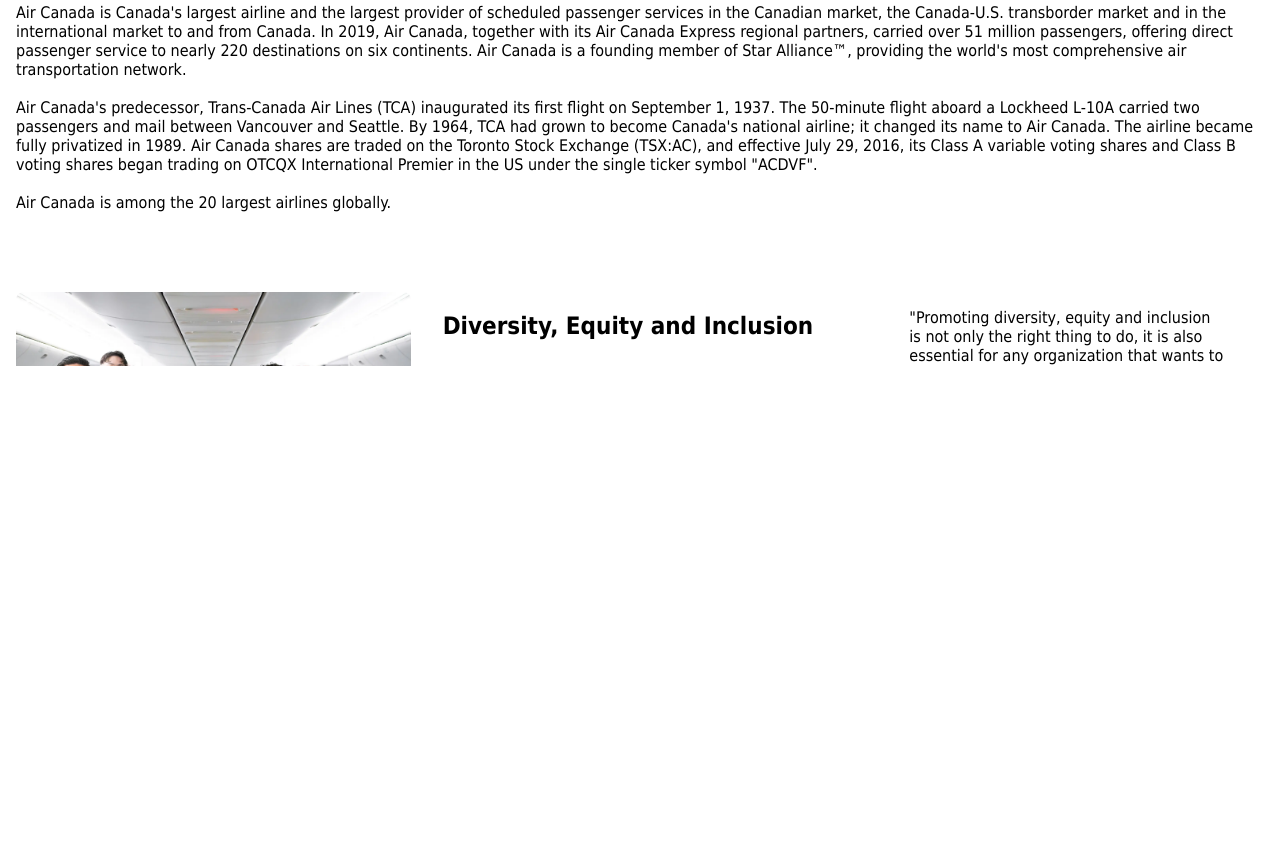
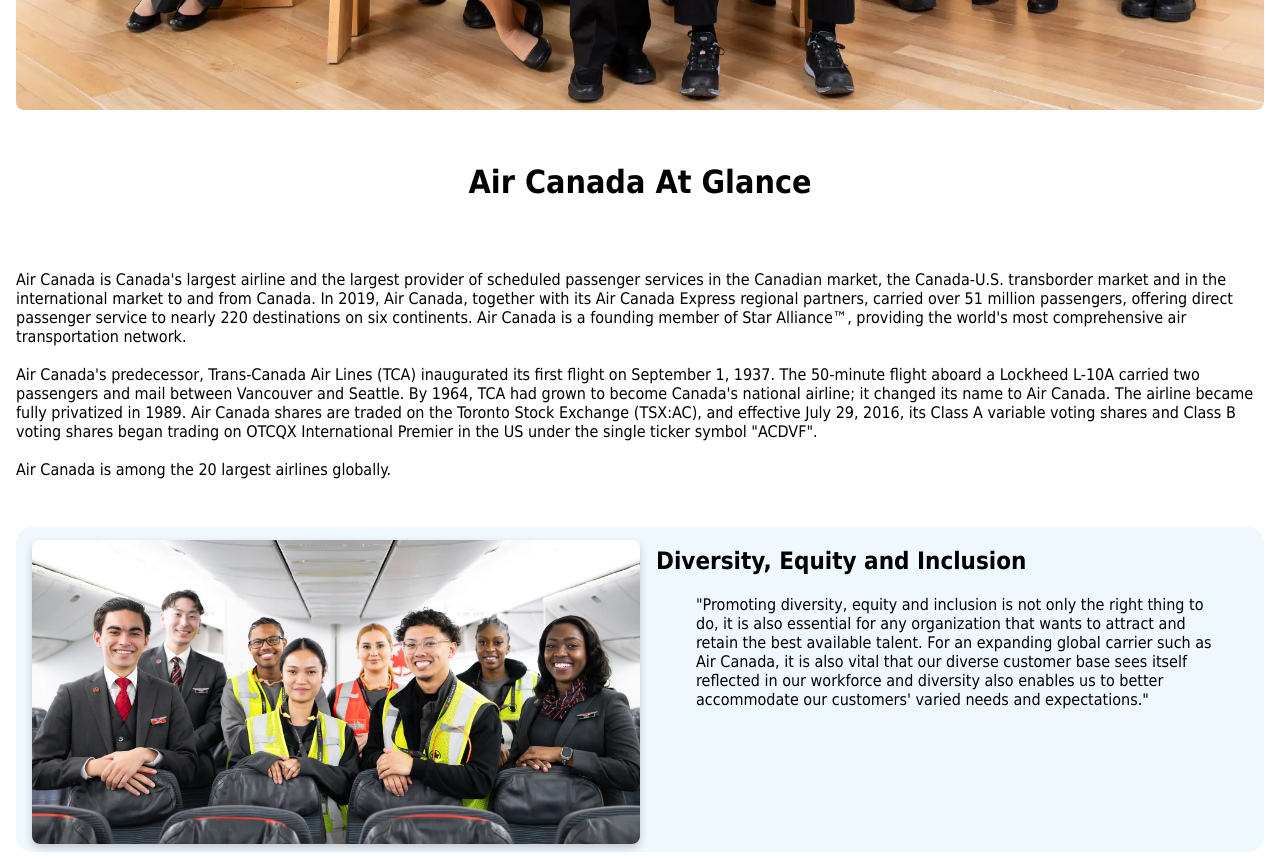
Before and after one commit to CoderLogy/AirCanada, a plain HTML site: page index.html in a window 1280 px wide. Shown: the part 651-1510 px from the top of the page. Drawn offline with Linux system fonts and the light colour scheme.

Commit message:
important stuff added cards and cool css

```diff
--- a/index.css
+++ b/index.css
@@ -16,22 +16,27 @@ nav a {
    list-style: none;
 }
 
- header{
+header {
    grid-area: header;
    padding: 1rem;
 }
- nav{
+
+nav {
    display: grid;
    grid-template-columns: auto 1fr auto;
    align-items: center;
    margin: 0 auto;
 }
- nav ul{
+
+nav ul {
    display: grid;
    grid-template-columns: repeat(5, auto);
    gap: 2.5rem;
 }
- .Home{
+h1{
+   text-align: center;
+}
+.Home {
    grid-area: home;
    display: grid;
    grid-template-columns: 1fr;
@@ -39,33 +44,53 @@ nav a {
    margin: auto;
    padding: 0 0.5rem;
 }
- .Home > img{
+
+.Home>img {
    width: 100%;
-   height: 400px;
+   height: 100%;
    object-fit: cover;
    border-radius: 8px;
 }
- .homeCards{
+
+.homeCards {
+   border-radius: 16px;
+   background-color:aliceblue;
    display: grid;
    grid-template-columns: repeat(auto-fit, minmax(300px, 1fr));
    gap: 2rem;
-   margin-top: 2rem;
 }
- .homeCards img{
+
+.homeCards > img {
+   margin-left: 1rem;
+   margin-bottom: 0.5rem;
    width: 100%;
-   height: 250px;
+   height: clamp(300px, 38vh, 600px);
    object-fit: cover;
    border-radius: 8px;
+   box-shadow: 0 4px 8px rgba(0, 0, 0, 0.2);
+   transition: transform 0.3s ease, box-shadow 0.3s ease;
 }
- .Reviews{
+
+.homeCards > img:hover {
+   transform: translateY(-10px) rotateX(5deg);
+   box-shadow: 0 12px 16px rgba(0, 0, 0, 0.5);
+}
+
+.homeCards img:nth-child(1){
+   margin-top: 0.8rem;
+}
+.Reviews {
    grid-area: review;
 }
- .Jobs{
+
+.Jobs {
    grid-area: jobs;
 }
- .faq{
+
+.faq {
    grid-area: faq;
 }
- .footer{
+
+.footer {
    grid-area: footer;
 }
--- a/index.html
+++ b/index.html
@@ -38,14 +38,17 @@
         Air Canada is among the 20 largest airlines globally.</p>
     <div class="homeCards" id="diversity">
         <img src="images/2024-03-14_Flight-Attendant_YYZ_Z62_9628-Enhanced-NR_V211-1730392291653.webp">
+        <div class="content">
             <h2>Diversity, Equity and Inclusion</h2>
             <blockquote>"Promoting diversity, equity and inclusion is not only the right thing to do, it is also essential for any organization
             that wants to attract and retain the best available talent. For an expanding global carrier such as Air Canada, it is
             also vital that our diverse customer base sees itself reflected in our workforce and diversity also enables us to better
             accommodate our customers' varied needs and expectations."</blockquote>
         </div>
+    </div>
     <div class="homeCards" id="student">
         <img src="images/student_image-1730258454769.webp">
+        <div class="content">
             <h2>Student</h2>
             <blockquote>Welcome to the Student information Your Gateway to Professional Opportunities Welcome, students! We are excited to
             introduce you to our Career Portal, a one-stop solution to help you explore, apply, and secure job opportunities that
@@ -53,6 +56,7 @@
             <br><br>
             The Career Portal is your one-stop resource for exploring career opportunities, preparing for job applications, and
             connecting with potential employers.</blockquote>
+        </div>
     </div>
     </div>
     <div class="Reviews">
```
Lines whose indentation alone changed are shown as unchanged.
